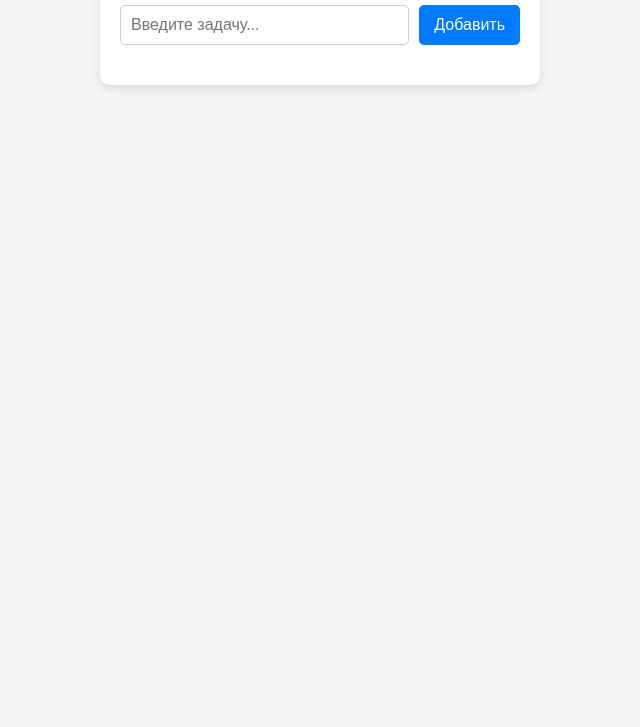
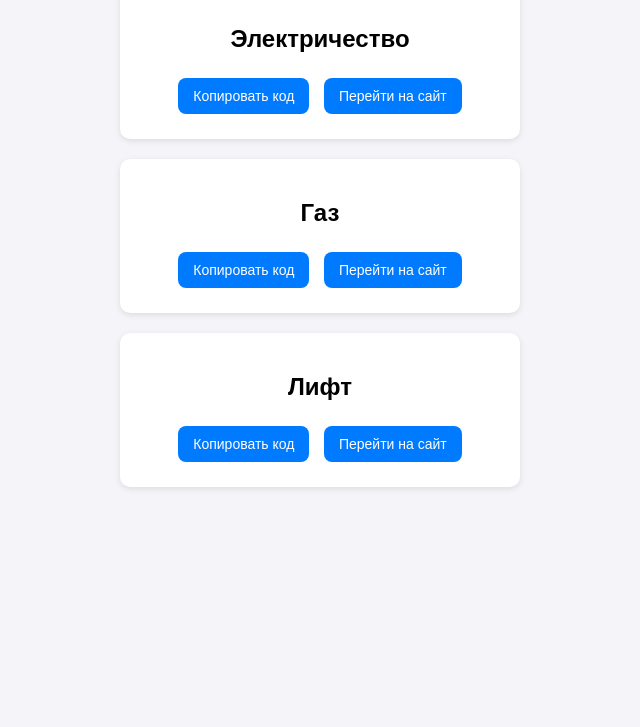
Before and after one commit to Vitalii-Pohorielov/MyApp, a plain HTML site: page index.html in a window 1280 px wide. Shown: the part 113-840 px from the top of the page, without its empty margins (320-960 px from the left). After the commit the page ends 800 px from the top, so only its background shows below. Drawn offline with Linux system fonts and the light colour scheme.

Commit message:
Описание изменений

```diff
--- a/index.html
+++ b/index.html
@@ -1,21 +1,83 @@
 <!DOCTYPE html>
-<html lang="en">
+<html lang="ru">
 <head>
   <meta charset="UTF-8">
-  <meta name="viewport" content="width=device-width, initial-scale=1.0">
-  <title>ToDo App</title>
-  <link rel="stylesheet" href="style.css">
+  <title>Оплата коммунальных</title>
+  <style>
+    body {
+      font-family: Arial, sans-serif;
+      margin: 40px;
+      background: #f4f4f9;
+    }
+    h1 {
+      text-align: center;
+    }
+    .container {
+      display: flex;
+      flex-direction: column;
+      gap: 20px;
+      max-width: 400px;
+      margin: auto;
+    }
+    .block {
+      background: white;
+      padding: 20px;
+      border-radius: 10px;
+      box-shadow: 0 2px 6px rgba(0,0,0,0.1);
+      text-align: center;
+    }
+    button {
+      margin: 5px;
+      padding: 10px 15px;
+      border: none;
+      border-radius: 8px;
+      cursor: pointer;
+      background-color: #007bff;
+      color: white;
+      font-size: 14px;
+      transition: 0.2s;
+    }
+    button:hover {
+      background-color: #0056b3;
+    }
+  </style>
 </head>
 <body>
-  <div class="container">
-    <h1>ToDo App</h1>
-    <div class="todo-input">
-      <input type="text" id="taskInput" placeholder="Введите задачу...">
-      <button id="addBtn">Добавить</button>
-    </div>
-    <ul id="taskList"></ul>
+
+<h1>Оплата коммунальных услуг</h1>
+<div class="container">
+
+  <div class="block">
+    <h2>Электричество</h2>
+    <button onclick="copyCode('6010736321')">Копировать код</button>
+    <button onclick="goToSite('https://pay.ge/providers/1011/balance')">Перейти на сайт</button>
   </div>
 
-  <script src="script.js"></script>
+  <div class="block">
+    <h2>Газ</h2>
+    <button onclick="copyCode('001113278265')">Копировать код</button>
+    <button onclick="goToSite('https://pay.ge/providers/1049/balance')">Перейти на сайт</button>
+  </div>
+
+  <div class="block">
+    <h2>Лифт</h2>
+    <button onclick="copyCode('97076747')">Копировать код</button>
+    <button onclick="goToSite('https://pay.ge/providers/5000/balance')">Перейти на сайт</button>
+  </div>
+
+</div>
+
+<script>
+  function copyCode(code) {
+    navigator.clipboard.writeText(code).then(() => {
+      alert("Код " + code + " скопирован!");
+    });
+  }
+
+  function goToSite(url) {
+    window.open(url, "_blank");
+  }
+</script>
+
 </body>
 </html>
```
